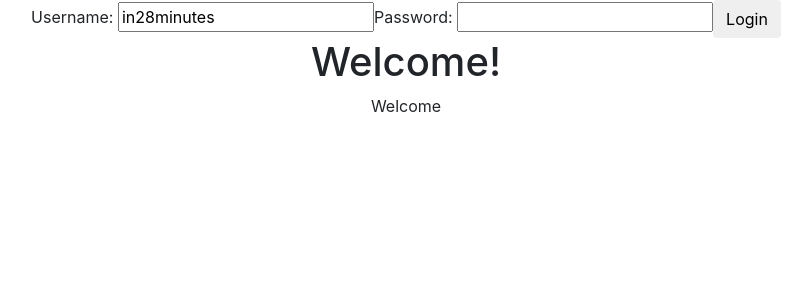
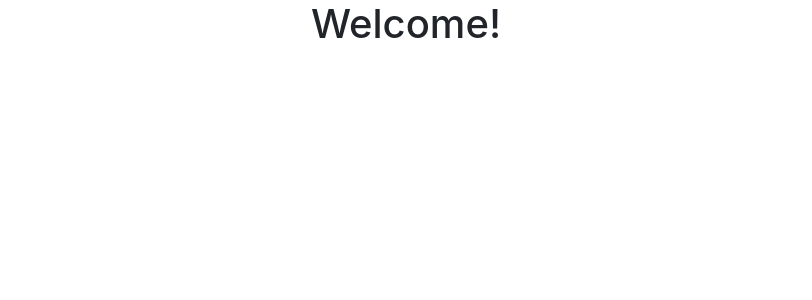
Before and after one commit to Sonal99-alt/Core-JAVA, a React (Create React App) app in the folder AppPractice/frontend/todo-app/: page /welcome/1 in a window 1280 px wide. Shown: the top 300 px of the page, without its empty margins (234-1046 px from the left). Built offline with nearby package versions, Linux system fonts and the light colour scheme.

Commit message:
component5===> WelcomeComponent.jsx

```diff
--- a/AppPractice/frontend/todo-app/src/components/LoginComponent.jsx
+++ b/AppPractice/frontend/todo-app/src/components/LoginComponent.jsx
@@ -1,4 +1,5 @@
 import React, {Component} from 'react'
+import WelcomeComponent from './WelcomeComponent'
 
 class LoginComponent extends Component {
     constructor(props) {
@@ -18,10 +19,9 @@ class LoginComponent extends Component {
     }
 
     loginClicked() {
-        if(this.state.username==="in28minutes" && this.state.password==="dummy")
+        if(this.state.username==='in28minutes' && this.state.password==='dummy')
         {
-            this.setState({showSuccessMessage: true})
-            this.setState({hasLoginFailed: false})
+            this.props.navigate(`/welcome/${this.state.username}`)
         }
         else
         {
--- a/AppPractice/frontend/todo-app/src/components/TodoApp.jsx
+++ b/AppPractice/frontend/todo-app/src/components/TodoApp.jsx
@@ -3,14 +3,21 @@ import LoginComponent from './LoginComponent'
 import withNavigation from './WithNavigation'
 import withParams from './WithParams'
 import WelcomeComponent from './WelcomeComponent'
+import {BrowserRouter as Router, Routes, Route} from 'react-router-dom'
 
 class TodoApp extends Component {
     render() {
+        const LoginComponentWithNavigation  = withNavigation(LoginComponent)
         const WelcomeComponentWithParams = withParams(WelcomeComponent)
         return (
             <div>
-                <LoginComponent/>
-                <WelcomeComponentWithParams/>
+                <Router>
+                    <Routes>
+                        <Route path="/login" element={<LoginComponentWithNavigation/>}/>
+                        <Route path="/" element={<LoginComponentWithNavigation/>}/>
+                        <Route path="/welcome/:name" element={<WelcomeComponentWithParams/>}/>
+                    </Routes>
+                </Router>
             </div>
         )
     }
--- a/AppPractice/frontend/todo-app/src/components/WelcomeComponent.jsx
+++ b/AppPractice/frontend/todo-app/src/components/WelcomeComponent.jsx
@@ -5,9 +5,6 @@ class WelcomeComponent extends Component {
         return (
             <div>
                 <h1>Welcome!</h1>
-                <div>
-                    Welcome
-                </div>
             </div>
         )
     }
```
